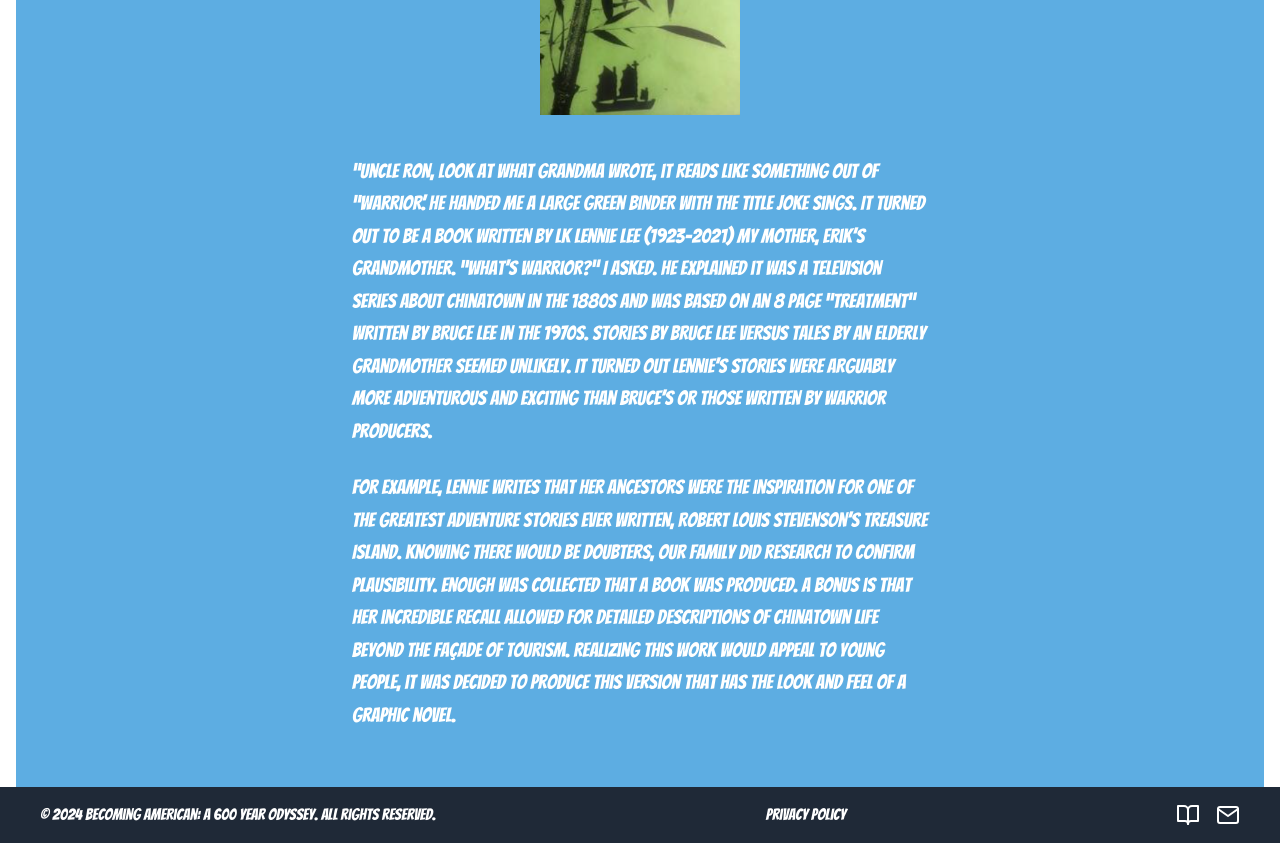
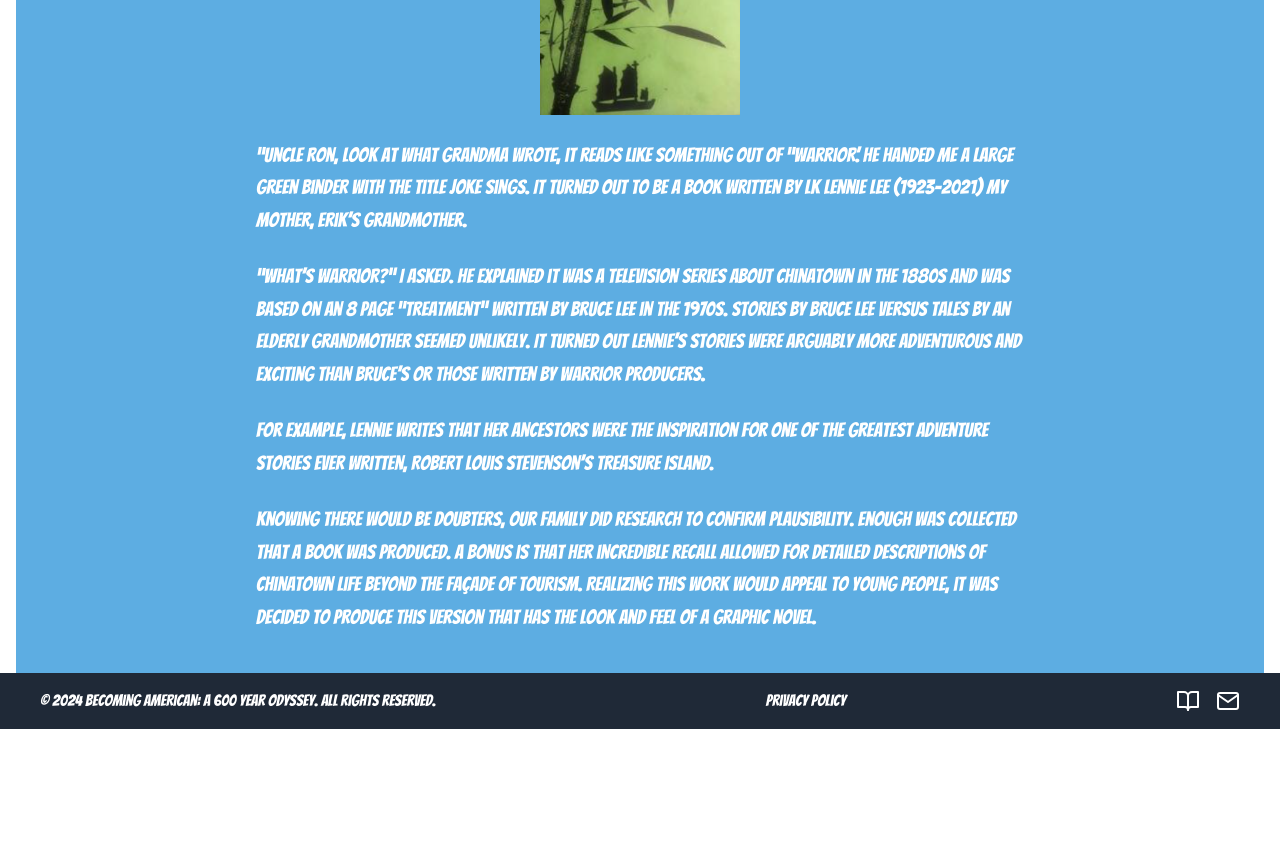
Before and after one commit to alison2686/book-map, a Next.js app: page /About in a window 1280 px wide. Shown: the part 1120-1963 px from the top of the page. After the commit the page ends 1849 px from the top, so only its background shows below. Built offline with nearby package versions, Linux system fonts and the light colour scheme.

Commit message:
evolution h4 spacing

```diff
--- a/src/components/evolution/index.tsx
+++ b/src/components/evolution/index.tsx
@@ -41,31 +41,34 @@ const Evolution = () => {
             </div>
 
             {/* Text column */}
-            <div className='col-span-3 flex flex-col justify-center items-center p-4'>
-              <h4 className=' max-w-xl text-xl leading-relaxed text-left'>
+            <div className='col-span-3 flex flex-col justify-center items-center'>
+              <h4 className=' max-w-3xl text-xl leading-relaxed text-left'>
                 “Uncle Ron, look at what Grandma wrote, it reads like something
                 out of “Warrior.’ He handed me a large green binder with the
                 title Joke Sings. It turned out to be a book written by LK
-                Lennie Lee (1923-2021) my mother, Erik’s grandmother. “What’s
-                Warrior?” I asked. He explained it was a television series about
-                Chinatown in the 1880s and was based on an 8 page “treatment”
-                written by Bruce Lee in the 1970s. Stories by Bruce Lee versus
-                tales by an elderly grandmother seemed unlikely. It turned out
-                Lennie’s stories were arguably more adventurous and exciting
-                than Bruce’s or those written by Warrior producers.
+                Lennie Lee (1923-2021) my mother, Erik’s grandmother.
               </h4>
-
-              <h4 className='row-span-2 max-w-xl text-xl leading-relaxed text-left pt-6'>
+              <h4 className='max-w-3xl text-xl leading-relaxed text-left pt-6'>
+                “What’s Warrior?” I asked. He explained it was a television
+                series about Chinatown in the 1880s and was based on an 8 page
+                “treatment” written by Bruce Lee in the 1970s. Stories by Bruce
+                Lee versus tales by an elderly grandmother seemed unlikely. It
+                turned out Lennie’s stories were arguably more adventurous and
+                exciting than Bruce’s or those written by Warrior producers.
+              </h4>
+              <h4 className='max-w-3xl text-xl leading-relaxed text-left pt-6'>
                 For example, Lennie writes that her ancestors were the
                 inspiration for one of the greatest adventure stories ever
-                written, Robert Louis Stevenson’s Treasure Island. Knowing there
-                would be doubters, our family did research to confirm
-                plausibility. Enough was collected that a book was produced. A
-                bonus is that her incredible recall allowed for detailed
-                descriptions of Chinatown life beyond the façade of tourism.
-                Realizing this work would appeal to young people, it was decided
-                to produce this version that has the look and feel of a graphic
-                novel.
+                written, Robert Louis Stevenson’s Treasure Island.
+              </h4>
+              <h4 className='max-w-3xl text-xl leading-relaxed text-left pt-6'>
+                Knowing there would be doubters, our family did research to
+                confirm plausibility. Enough was collected that a book was
+                produced. A bonus is that her incredible recall allowed for
+                detailed descriptions of Chinatown life beyond the façade of
+                tourism. Realizing this work would appeal to young people, it
+                was decided to produce this version that has the look and feel
+                of a graphic novel.
               </h4>
             </div>
           </div>
--- a/src/components/hero/index.tsx
+++ b/src/components/hero/index.tsx
@@ -23,7 +23,7 @@ export default function Hero() {
     <div className='container mx-auto px-4'>
       <div className='w-full min-h-screen flex flex-col justify-center items-center text-white bg-seafoam'>
         <div className='flex justify-center items-center text-center w-full p-4 sm:p-8 mt-10 sm:mt-20'>
-          <div className='grid grid-cols-1 gap-6 lg:grid-cols-2 w-full lg:w-3/4 h-full'>
+          <div className='grid grid-cols-1 gap-12 lg:grid-cols-2 w-full lg:w-3/4 h-full'>
             {/* Image column */}
             <div className='flex justify-center lg:justify-center items-center'>
               <Image
```
